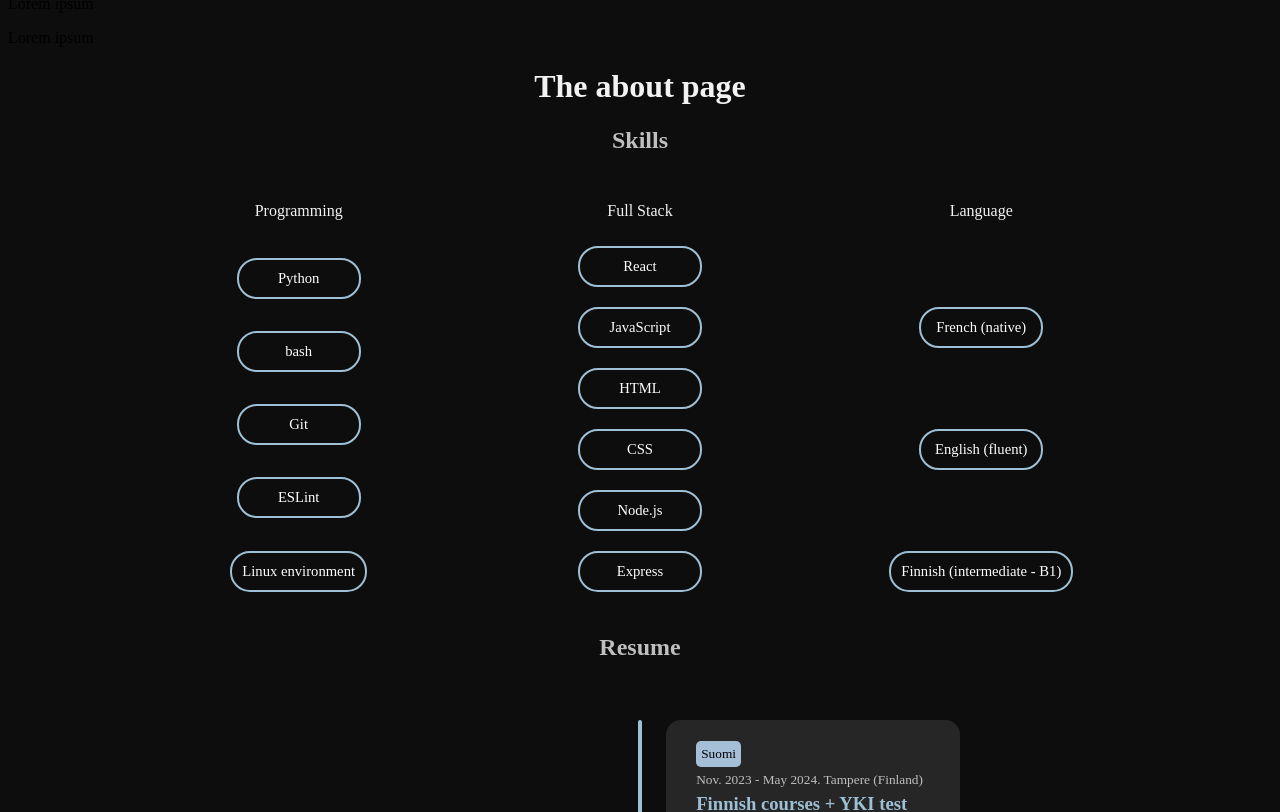
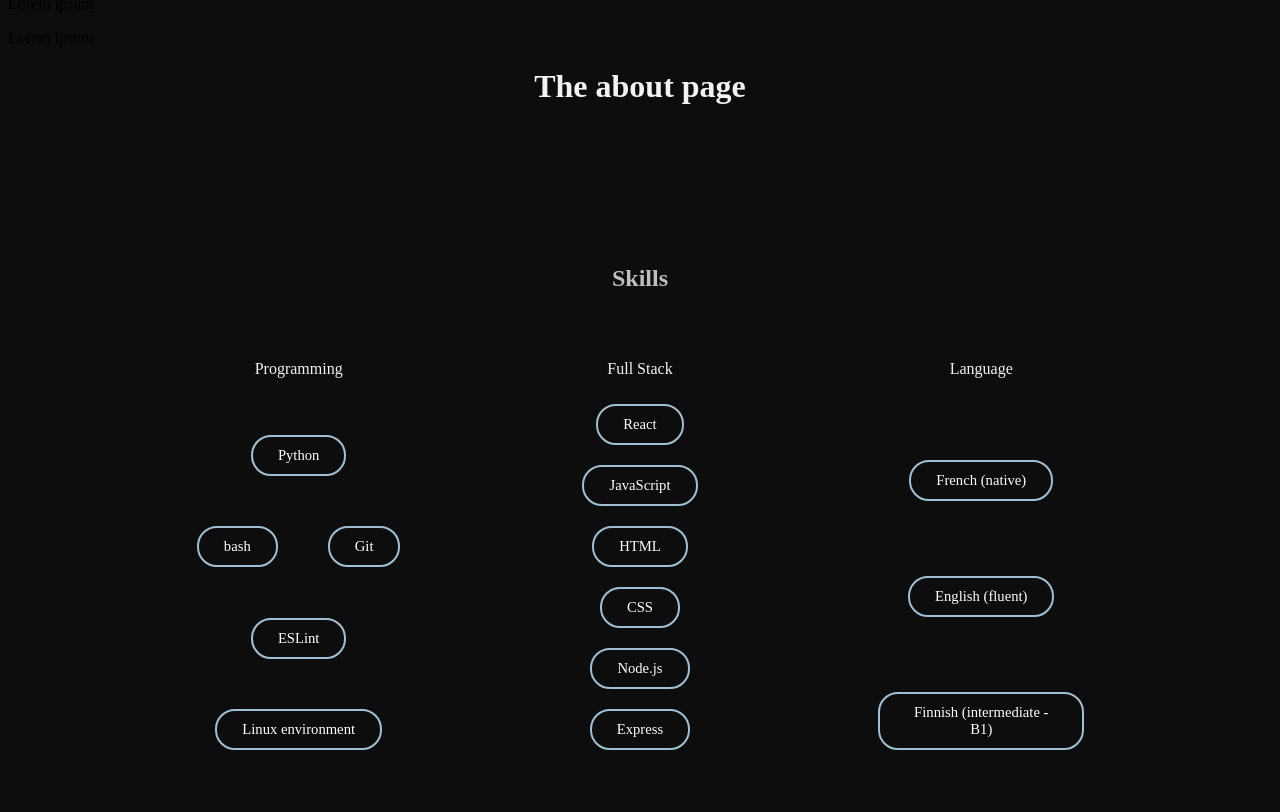
Before and after one commit to nuoskala/portfolio, a React app in the folder portfolio-front/: page / in a window 1280 px wide. Shown: the part 935-1747 px from the top of the page. Built offline with nearby package versions, Linux system fonts and the light colour scheme; the HTML template or start-up script is replaced by a standard one.

Commit message:
style: skills and resume sections

```diff
--- a/portfolio-front/src/App.css
+++ b/portfolio-front/src/App.css
@@ -33,6 +33,8 @@ h1 {
 h2 {
   color: var(--content-color);
   text-align: center;
+  margin-top: 20vh;
+  margin-bottom: 5vh;
 }
 
 
@@ -109,6 +111,7 @@ p.name {
 
 /* --- --- --- About --- --- --- */
 
+
 .skills-container {
   color: white;
   display: flex;
@@ -117,6 +120,7 @@ p.name {
   width: 80vw;
   margin: 0 auto;
 }
+
 
 .skills-title {
   color: var(--title-color);
@@ -150,9 +154,8 @@ p.name {
 
 .skills-item {
   border-radius: 20px;
-  padding: 10px;
+  padding: 10px 25px;
   margin: 10px 25px;
-  min-width: 100px;
   font-size: 11pt;
   text-align: center;
   border: 2px solid var(--sec-color);
--- a/portfolio-front/src/components/About.jsx
+++ b/portfolio-front/src/components/About.jsx
@@ -222,7 +222,6 @@ const Skills = ({data}) =>
 
     return (
     <div className="skills-container">
-
     <div className="skills-subcontainer">
     <p className="skills-title">Programming</p>
         {skillsProg}
@@ -240,7 +239,6 @@ const Skills = ({data}) =>
         {skillsLanguageSoftskill}
     </div>
     </div>
-
     )
     }
 
```
